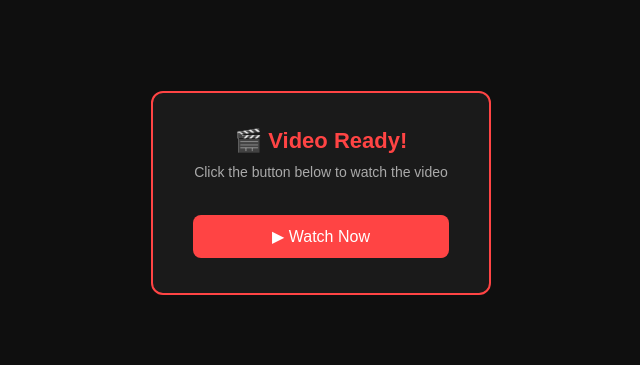
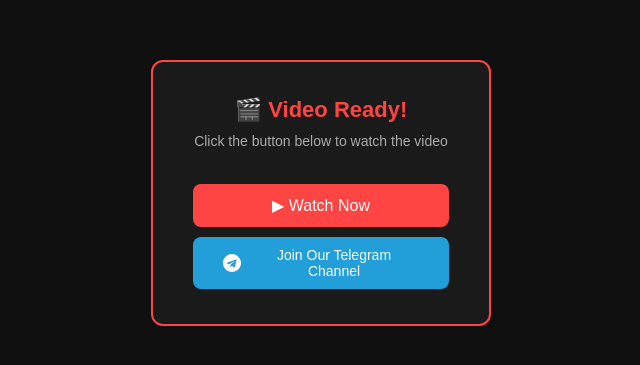
Before and after one commit to sayemmir675-beep/newvideo, a website: page public/go.html in a window 1280 px wide. Shown: the part 147-512 px from the top of the page, without its empty margins (319-959 px from the left). Drawn offline with Linux system fonts and the light colour scheme.

Commit message:
Update go.html

```diff
--- a/public/go.html
+++ b/public/go.html
@@ -97,6 +97,10 @@
       <h2>🎬 Video Ready!</h2>
       <p>Click the button below to watch the video</p>
       <button class="btn" onclick="startAd()">▶ Watch Now</button>
+<a href="https://t.me/fahhh_video" target="_blank" style="display:inline-flex; align-items:center; justify-content:center; gap:8px; background:#229ED9; color:#fff; padding:10px 30px; border-radius:8px; text-decoration:none; font-size:14px; margin-top:10px; width:100%;">
+  <svg width="18" height="18" viewBox="0 0 24 24" fill="white"><path d="M12 0C5.373 0 0 5.373 0 12s5.373 12 12 12 12-5.373 12-12S18.627 0 12 0zm5.894 8.221-1.97 9.28c-.145.658-.537.818-1.084.508l-3-2.21-1.447 1.394c-.16.16-.295.295-.605.295l.213-3.053 5.56-5.023c.242-.213-.054-.333-.373-.12L8.32 13.617l-2.96-.924c-.643-.204-.657-.643.136-.953l11.57-4.461c.537-.194 1.006.131.828.942z"/></svg>
+  Join Our Telegram Channel
+</a>
     </div>
     <div id="countdown-section">
       <h2>🎬 Loading Video...</h2>
```
